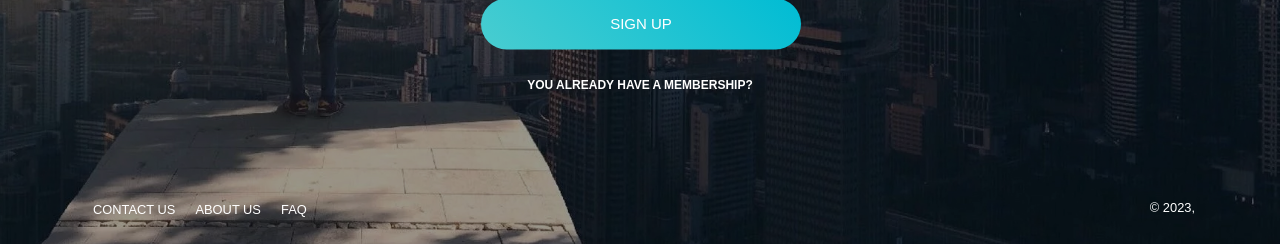
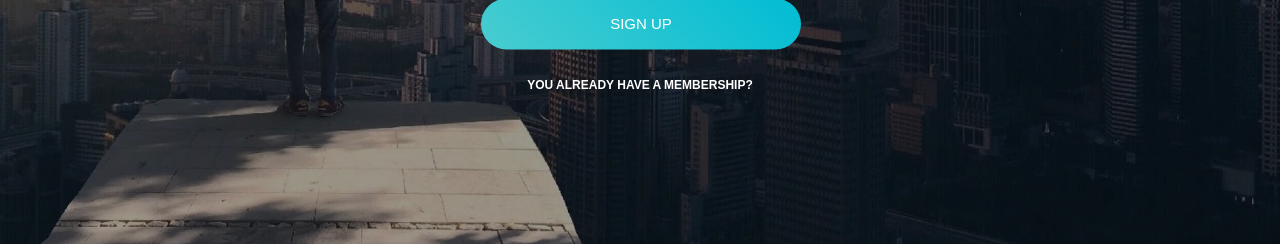
Before and after one commit to devaliy/rebricksweb, a PHP site: page /center/auth/sign-up in a window 1280 px wide. Shown: the part 556-800 px from the top of the page. Run offline with PHP 8.4, Linux system fonts and the light colour scheme; some libraries are stand-ins or nearby versions; some web fonts are replaced.

Commit message:
new changes

```diff
--- a/auth/sign-up.php
+++ b/auth/sign-up.php
@@ -156,24 +156,7 @@ if(isset($_POST['register']) && !empty($_POST['register'])){
             </div>
         </div>
     </div>
-    <footer class="footer">
-        <div class="container">
-            <nav>
-                <ul>
-                    <li><a href="http://thememakker.com/contact/" target="_blank">Contact Us</a></li>
-                    <li><a href="http://thememakker.com/about/" target="_blank">About Us</a></li>
-                    <li><a href="#">FAQ</a></li>
-                </ul>
-            </nav>
-            <div class="copyright">
-                &copy;
-                <script>
-                    document.write(new Date().getFullYear())
-                </script>,
-                <!-- <span>Designed by <a href="https://thememakker.com/" target="_blank">ThemeMakker</a></span> -->
-            </div>
-        </div>
-    </footer>
+
 </div>
 
 <!-- Jquery Core Js -->
```
Also changed, not shown: auth/sign-in.php (+0 -18 lines).
